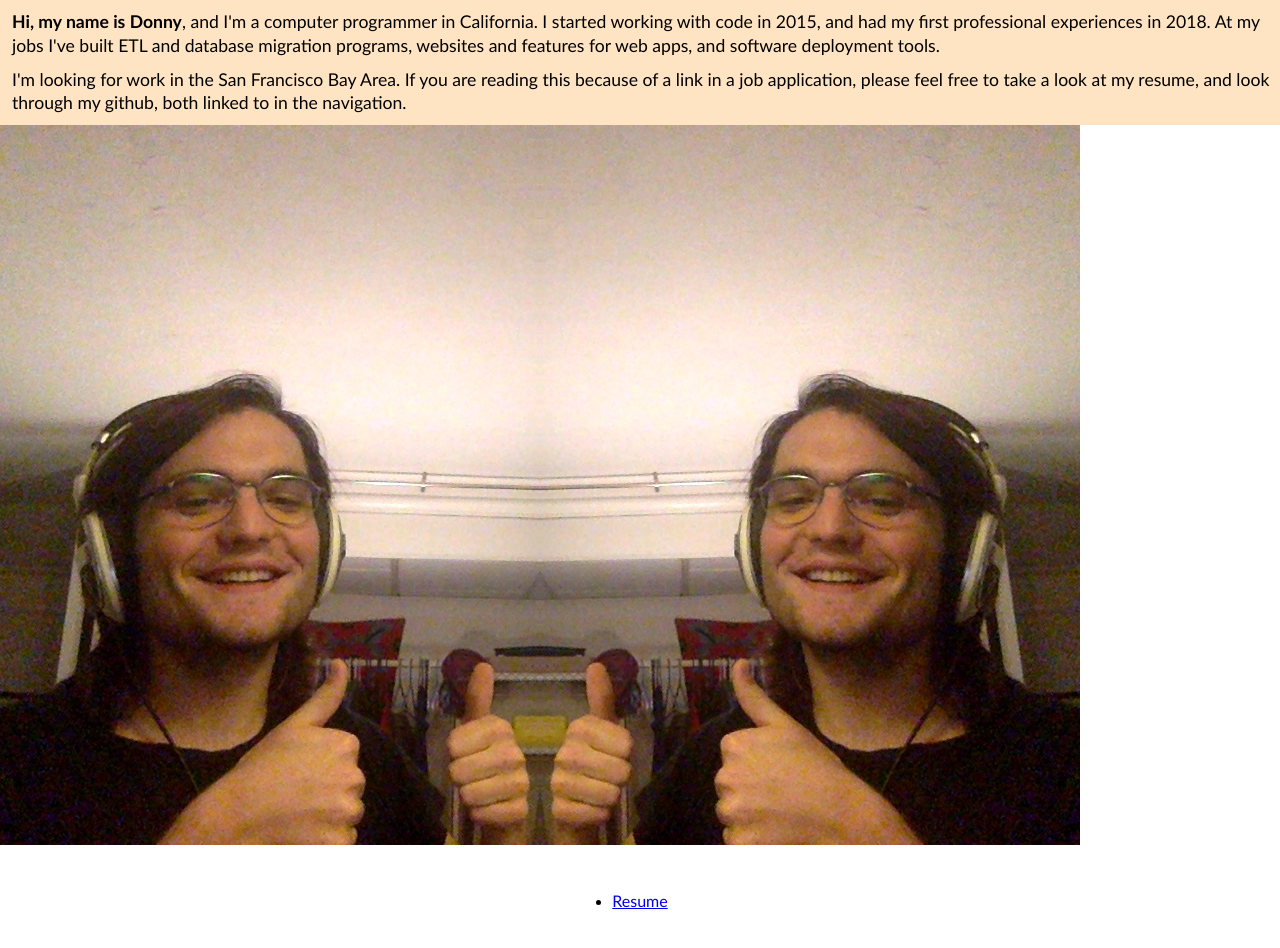
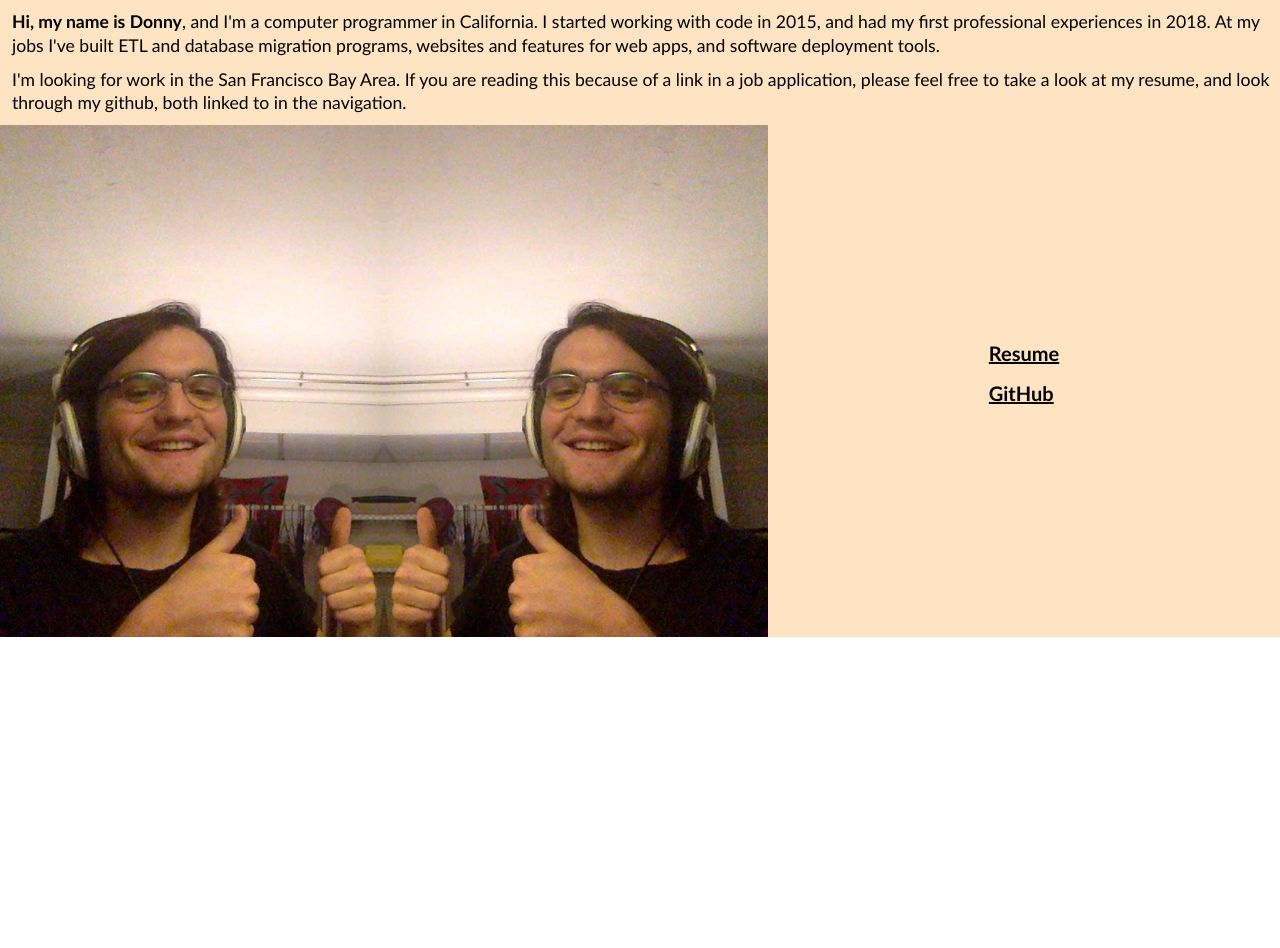
Before and after one commit to DonaldBrower/DonaldBrower.github.io, a plain HTML site: page index.html in a window 1280 px wide. After the commit the page ends 800 px from the top, so only its background shows below. Drawn offline with Linux system fonts and the light colour scheme.

Commit message:
first draft of index page for mobile

```diff
--- a/index.html
+++ b/index.html
@@ -27,7 +27,9 @@
     <section class="site-nav">
       <ul>
         <li><a href="./resume.html">Resume</a></li>
+        <li><a href="https://github.com/DonaldBrower">GitHub</a></li>
       </ul>
+
     </section>
 
   </main>
--- a/style.css
+++ b/style.css
@@ -11,8 +11,12 @@ p {
 
 
 /* index.html styles */
-.index .intro-text {
+.index {
   background-color:bisque;
+  display: grid;
+  align-items: stretch;
+  flex-direction: column;
+  height: 100vh;
 }
 .index .intro-text p {
   margin: 10px 0;
@@ -40,7 +44,59 @@ p {
 .site-nav {
   height: 7em;
   text-align: end;
+  flex-grow: 1;
   display: flex;
   align-items: center;
   justify-content: center;
+  padding: 0 0 0 11px;
 }
+.site-nav ul {
+  display: flex;
+  gap: 1rem;
+}
+.site-nav ul li {
+  list-style-type: none;
+  text-align: center;
+}
+.site-nav a {
+  color: black;
+  font-size: 1.25rem;
+  font-weight: bolder;
+}
+
+
+@media screen and (min-width: 650px) {
+  .index {
+    height: auto;
+
+    display: grid;
+    grid-template-columns: repeat(3, 1fr);
+    margin: 0;
+    padding: 0;
+  }
+  .intro-text {
+    grid-column: 1 / 4;
+    margin: 0;
+    padding: 0;
+  }
+
+  .index .portrait {
+    width: 60vw;
+    margin: 0;
+    padding: 0;
+  }
+
+  .site-nav {
+    grid-column: span 2;
+    height: auto;
+    padding: 0 0 1rem 0;
+  }
+  .site-nav ul {
+    flex-direction: column;
+    margin: 0;
+    padding: 0;
+  }
+  .site-nav ul li {
+    text-align: left;
+  }
+}
```
